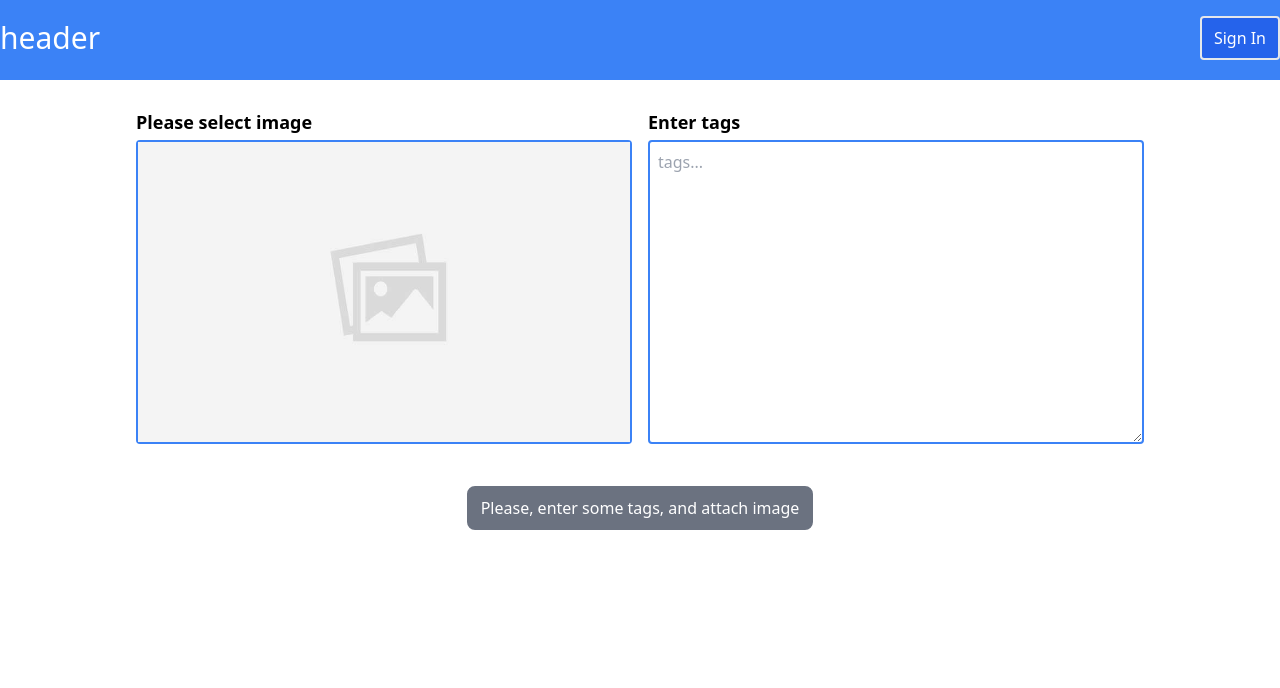
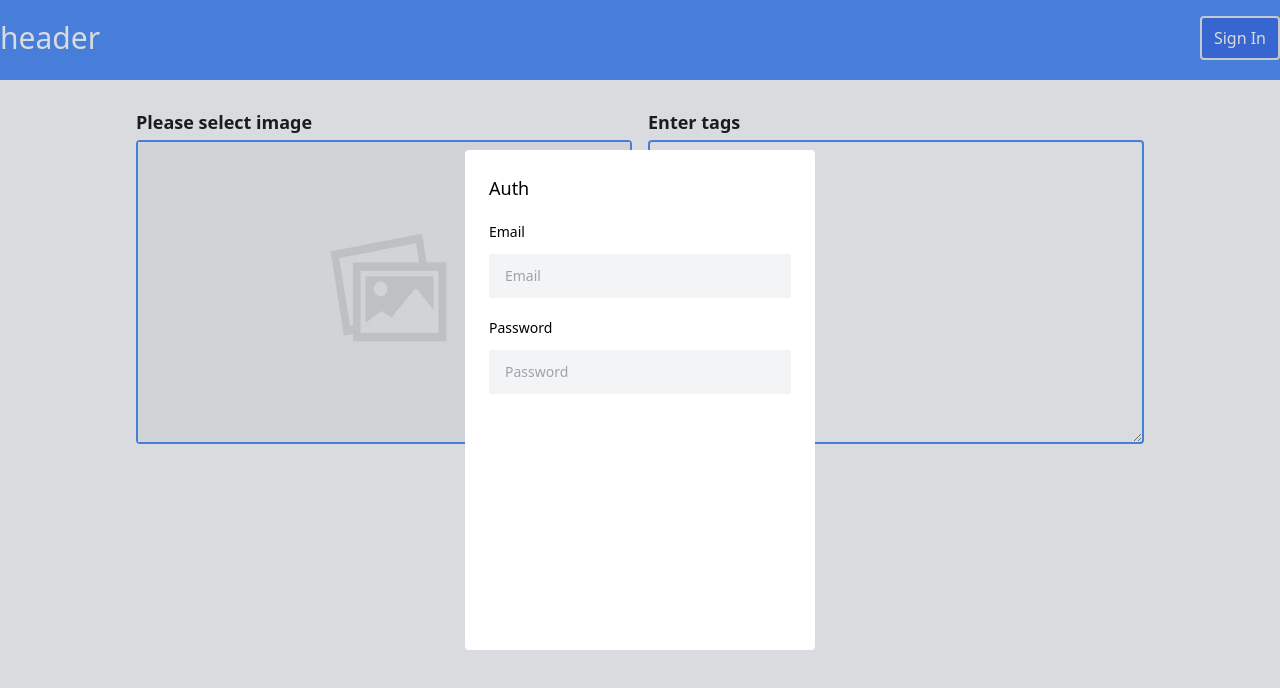
Before and after one commit to MaxUser99/internship, a React (Create React App) app: page / in a window 1280 px wide. Shown: the top 688 px of the page. Built offline with nearby package versions, Linux system fonts and the light colour scheme.

Commit message:
create auth form layout:

```diff
--- a/src/components/AuthModal/AuthModal.js
+++ b/src/components/AuthModal/AuthModal.js
@@ -1,19 +1,49 @@
+import { useState } from 'react';
 import { observer } from "mobx-react-lite";
 import uiStore, { MODALS } from "../../store/uiStore";
 import styles from './AuthModal.module.css';
 
+const MODE = {
+  SIGN_IN: 'SIGN_IN',
+  SIGN_UP: 'SIGN_UP'
+}
+
 const AuthModal = () => {
   const { openedModal, openModal } = uiStore;
 
+  const [mode, setMode] = useState(MODE.SIGN_IN);
+  const [email, setEmail] = useState('');
+  const [password, setPassword] = useState('');
+
   const closeHandler = () => openModal(null);
 
-  console.log({ openedModal   })
+  const submitHandler = (e) => {
+    e.preventDefault();
+    setEmail('');
+    setPassword('');
+  }
+
+  const changeHandler = ({ target: { value, name }}) => {
+    if (name === 'email') setEmail(value);
+    else if (name === 'password') setPassword(value);
+  }
+
   if (openedModal !== MODALS.AUTH) return null;
 
   return (
     <>
-      <div className={`${styles.form} inset-center container bg-white`}>
-        <h2>Auth</h2>
+      <div className={`${styles.form} inset-center container bg-white p-6`}>
+        <h2 className="text-lg font-medium">Auth</h2>
+        <form onSubmit={submitHandler}>
+          <div class="my-5 text-sm">
+            <label for="email" className="block text-black">Email</label>
+            <input value={email} onChange={changeHandler} className="input" type="text" autoFocus name="email" placeholder="Email" />
+          </div>
+          <div class="my-5 text-sm">
+            <label for="password" className="block text-black">Password</label>
+            <input value={password} onChange={changeHandler} className="input" type="password" name="password" placeholder="Password" />
+          </div>
+        </form>
       </div>
       <div onClick={closeHandler} className="backface cursor-pointer" />
     </>
--- a/src/index.css
+++ b/src/index.css
@@ -39,4 +39,8 @@
   .submit-btn-invalid {
     @apply border-2 border-yellow-600 py-2 px-3 rounded-lg text-yellow-600 hover:text-white bg-white hover:bg-yellow-600 transition;
   }
+
+  .input {
+    @apply rounded-sm px-4 py-3 mt-3 focus:outline-none bg-gray-100 w-full;
+  }
 }
--- a/src/store/uiStore.js
+++ b/src/store/uiStore.js
@@ -5,7 +5,8 @@ export const MODALS = {
 };
 
 class UiStore {
-  openedModal = null;
+  // openedModal = null;
+  openedModal = MODALS.AUTH;
 
   constructor() {
     makeAutoObservable(this);
```
